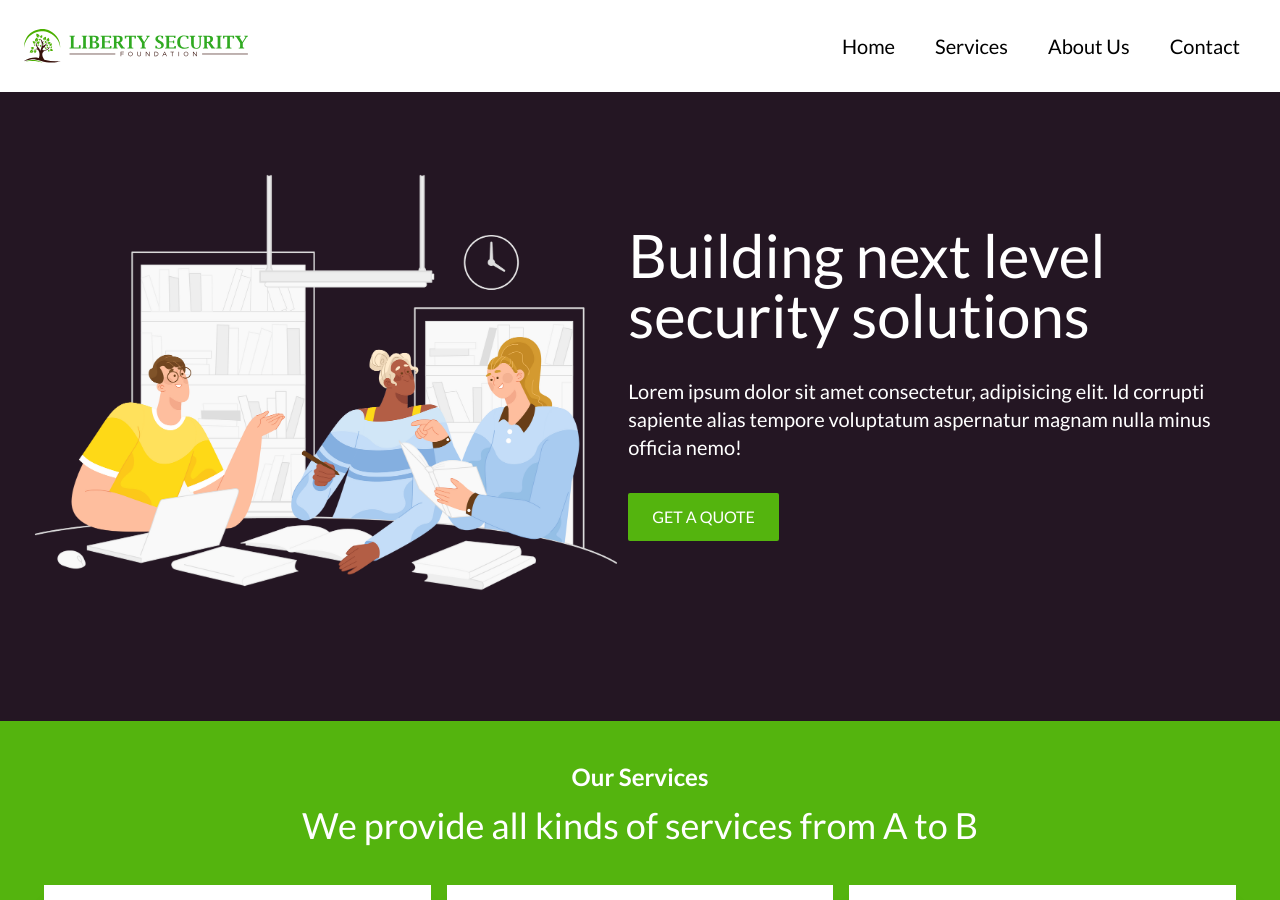
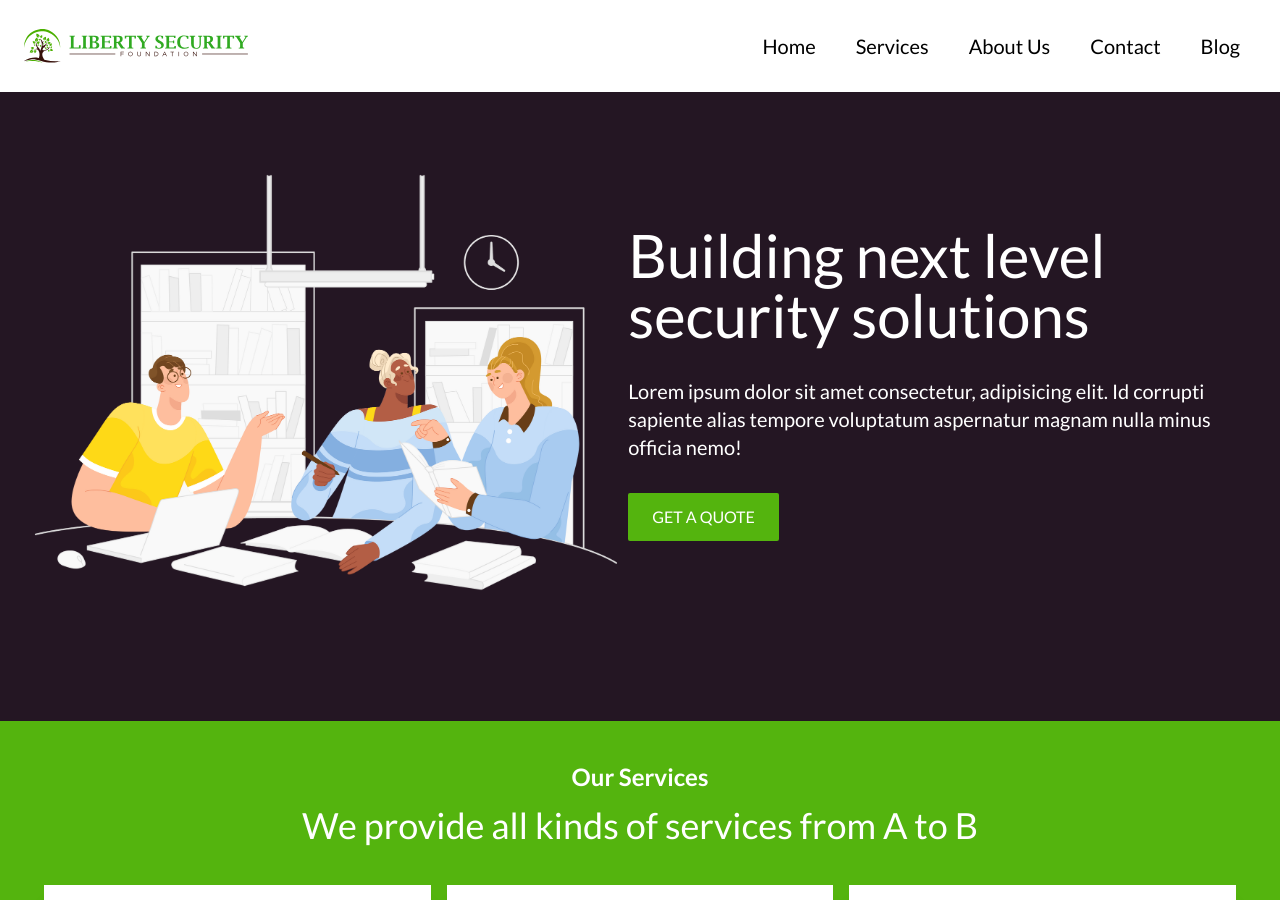
Before and after one commit to Mudassir-Nawaz/lib-sec-foundation, a Jekyll site: the page built from index.md, in a window 1280 px wide and 900 px high. Built offline with Jekyll 4.4.1, drawn with Linux system fonts in a browser that asks for light colours; nearby versions of some CDN libraries.

```diff
--- a/_includes/nav.html
+++ b/_includes/nav.html
@@ -9,6 +9,7 @@
                 <a href="{{'/#services' | relative_url}}" class="px-2 py-1 capitalize text-xl lg:px-4 rounded-sm transition-all lg:py-2 hover:bg-cinereous hover:text-white">Services</a>
                 <a href="{{'/#about' | relative_url}}" class="px-2 py-1 capitalize text-xl lg:px-4 rounded-sm transition-all lg:py-2 hover:bg-cinereous hover:text-white">About Us</a>
                 <a href="{{'/#contact' | relative_url}}" class="px-2 py-1 capitalize text-xl lg:px-4 rounded-sm transition-all lg:py-2 hover:bg-cinereous hover:text-white">Contact</a>
+                <a href="https://www.google.com" target="_blank" class="px-2 py-1 capitalize text-xl lg:px-4 rounded-sm transition-all lg:py-2 hover:bg-cinereous hover:text-white">Blog</a>
             </div>
         </div>
     </div>
@@ -26,6 +27,7 @@
             <a href="{{'/#services' | relative_url}}" class="hover:text-red-600 hover:scale-110 transition-all">Services</a>
             <a href="{{'/#about' | relative_url}}" class="hover:text-red-600 hover:scale-110 transition-all">About Us</a>
             <a href="{{'/#contact' | relative_url}}" class="hover:text-red-600 hover:scale-110 transition-all">Contact</a>
+            <a href="https://www.google.com" target="_blank" class="hover:text-red-600 hover:scale-110 transition-all">Blog</a>
         </div>
     </div>
 </nav>
```
